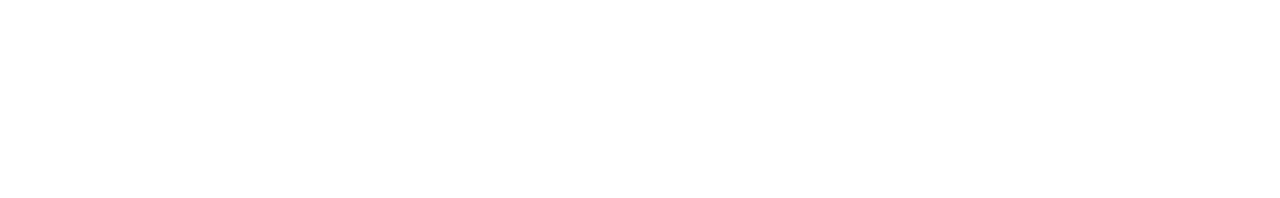
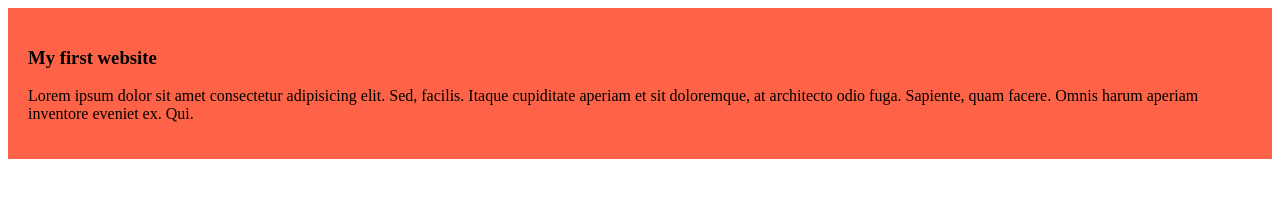
Before and after one commit to MD-SHihAb1/my-simple-website, a plain HTML site: page index.html in a window 1280 px wide. Drawn offline with Linux system fonts and the light colour scheme.

Commit message:
added the first blog

```diff
--- a/index.html
+++ b/index.html
@@ -4,8 +4,14 @@
     <meta charset="UTF-8">
     <meta name="viewport" content="width=device-width, initial-scale=1.0">
     <title>my simple website</title>
+    <link rel="stylesheet" href="style/blog.css">
 </head>
 <body>
+    <div>
+        <h3>My first website</h3>
+        <p>Lorem ipsum dolor sit amet consectetur adipisicing elit. Sed, facilis. Itaque cupiditate aperiam et sit doloremque,
+             at architecto odio fuga. Sapiente, quam facere. Omnis harum aperiam inventore eveniet ex. Qui.</p>
+    </div>
 
 </body>
 </html>
--- /dev/null
+++ b/style/blog.css
@@ -0,0 +1,4 @@
+div{
+    background-color: tomato;
+    padding: 20px;
+}
```
